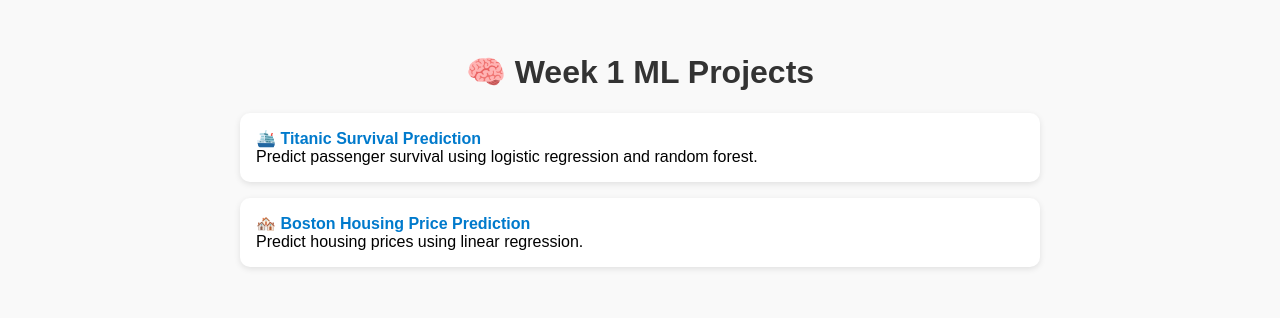
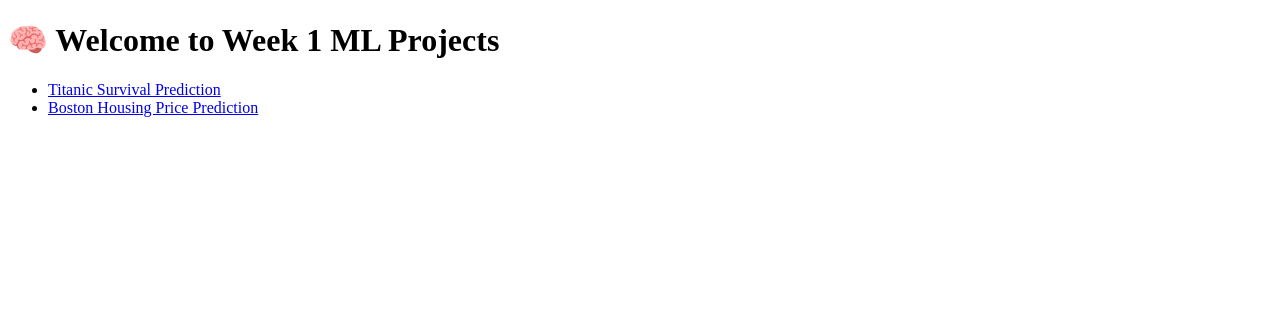
Before and after one commit to khadijakhalid8033/khadija-flask-portfolio, a plain HTML site: page docs/index.html in a window 1280 px wide. Drawn offline with Linux system fonts and the light colour scheme.

Commit message:
Update index.html

```diff
--- a/docs/index.html
+++ b/docs/index.html
@@ -3,50 +3,12 @@
 <head>
   <meta charset="UTF-8">
   <title>Week 1 ML Projects – Khadija Khalid</title>
-  <style>
-    body {
-      font-family: Arial, sans-serif;
-      max-width: 800px;
-      margin: auto;
-      padding: 2rem;
-      background-color: #f9f9f9;
-    }
-    h1 {
-      text-align: center;
-      color: #333;
-    }
-    ul {
-      list-style: none;
-      padding: 0;
-    }
-    li {
-      margin: 1rem 0;
-      background: #fff;
-      padding: 1rem;
-      border-radius: 10px;
-      box-shadow: 0 2px 6px rgba(0,0,0,0.1);
-    }
-    a {
-      text-decoration: none;
-      color: #007acc;
-      font-weight: bold;
-    }
-    a:hover {
-      text-decoration: underline;
-    }
-  </style>
 </head>
 <body>
-  <h1>🧠 Week 1 ML Projects</h1>
+  <h1>🧠 Welcome to Week 1 ML Projects</h1>
   <ul>
-    <li>
-      🛳️ <a href="Titanic.html">Titanic Survival Prediction</a><br>
-      Predict passenger survival using logistic regression and random forest.
-    </li>
-    <li>
-      🏘️ <a href="HousingData.html">Boston Housing Price Prediction</a><br>
-      Predict housing prices using linear regression.
-    </li>
+    <li><a href="Titanic.html">Titanic Survival Prediction</a></li>
+    <li><a href="HousingData.html">Boston Housing Price Prediction</a></li>
   </ul>
 </body>
 </html>
```
